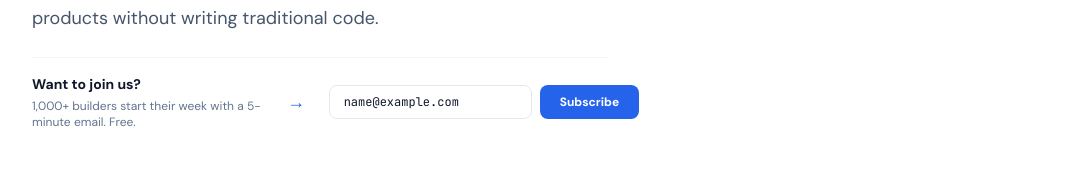
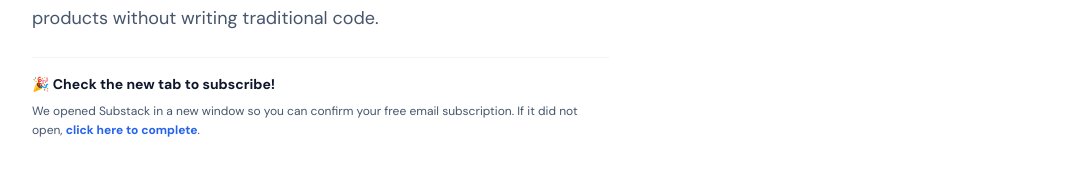
Before and after one commit to tryinaweek/rameshnuti-v2, a Next.js app: page / in a window 1280 px wide. Both pictures are taken after typing "name@example.com" into the empty fields and a click on the button "Subscribe". Shown: the part 624-800 px from the top of the page, without its empty margins (96-1183 px from the left). Built offline with nearby package versions, Linux system fonts and the light colour scheme; no server answers.

Commit message:
fix(newsletter): fix mobile redirection and popup blocking by using client state for substack subscription

```diff
--- a/src/app/page.tsx
+++ b/src/app/page.tsx
@@ -47,8 +47,7 @@ export default function HomePage() {
                   width={340}
                   height={425}
                   priority
-                  className="rounded-xl object-cover grayscale-[15%] hover:grayscale-0 transition-all duration-500"
-                  style={{ width: 340, height: "auto" }}
+                  className="rounded-xl object-cover grayscale-[15%] hover:grayscale-0 transition-all duration-500 w-full h-auto"
                 />
               </div>
             </div>
--- a/src/components/NewsletterForm.tsx
+++ b/src/components/NewsletterForm.tsx
@@ -16,17 +16,110 @@ export function NewsletterForm({
   redirectTo,
 }: NewsletterFormProps) {
   const [email, setEmail] = useState("");
+  const [isSubmitted, setIsSubmitted] = useState(false);
 
-  const handleSubmit = () => {
+  const handleSubmit = (e: React.FormEvent) => {
+    e.preventDefault();
     if (redirectTo && redirectTo.includes("/workshop/resources")) {
       document.cookie = "unlocked_workshop=true; path=/; max-age=86400";
     }
-    if (redirectTo) {
-      setTimeout(() => {
-        window.location.href = redirectTo;
-      }, 100);
+
+    const substackUrl = `https://startupvalue.substack.com/subscribe?email=${encodeURIComponent(email)}`;
+
+    try {
+      window.open(substackUrl, "_blank");
+    } catch (err) {
+      console.error("Popup blocked:", err);
     }
+
+    setIsSubmitted(true);
   };
+
+  if (isSubmitted) {
+    const substackUrl = `https://startupvalue.substack.com/subscribe?email=${encodeURIComponent(email)}`;
+
+    if (variant === "hero") {
+      return (
+        <div className="pt-4 border-t border-slate-100 grid sm:grid-cols-12 gap-4 items-start sm:items-center text-left animate-fade-up">
+          <div className="sm:col-span-12 space-y-2">
+            <p className="font-bold text-sm text-slate-900">🎉 Check the new tab to subscribe!</p>
+            <p className="text-xs text-slate-600 leading-relaxed">
+              We opened Substack in a new window so you can confirm your free email subscription.
+              If it did not open,{" "}
+              <a href={substackUrl} target="_blank" rel="noopener noreferrer" className="text-teal-accent hover:underline font-bold">
+                click here to complete
+              </a>.
+              {redirectTo && (
+                <>
+                  {" "}Or go straight to{" "}
+                  <a href={redirectTo} className="text-teal-accent hover:underline font-bold">
+                    Workshop Resources &rarr;
+                  </a>
+                </>
+              )}
+            </p>
+          </div>
+        </div>
+      );
+    }
+
+    if (variant === "navy") {
+      return (
+        <div className="space-y-2 text-left w-full text-white animate-fade-up">
+          <p className="font-bold text-sm">🎉 Check the new tab to subscribe!</p>
+          <p className="text-xs text-white/70">
+            Substack did not open?{" "}
+            <a href={substackUrl} target="_blank" rel="noopener noreferrer" className="text-teal-accent hover:underline font-bold">
+              Click here to complete
+            </a>.
+            {redirectTo && (
+              <>
+                {" "}Or view{" "}
+                <a href={redirectTo} className="text-teal-accent hover:underline font-bold">
+                  Workshop Resources &rarr;
+                </a>
+              </>
+            )}
+          </p>
+        </div>
+      );
+    }
+
+    return (
+      <div className="premium-card p-6 text-center space-y-4 max-w-md mx-auto animate-fade-up">
+        <div className="w-12 h-12 bg-teal-500/10 border border-teal-500/20 text-teal-accent rounded-full flex items-center justify-center mx-auto text-xl font-bold">
+          ✓
+        </div>
+        <div className="space-y-1">
+          <h3 className="text-slate-900 text-base font-bold">Substack Subscription Opened</h3>
+          <p className="text-slate-500 text-xs leading-relaxed">
+            We opened Substack in a new tab so you can confirm your free email subscription.
+          </p>
+        </div>
+        <div className="space-y-2.5 pt-2">
+          {redirectTo && (
+            <a
+              href={redirectTo}
+              className="btn-primary block w-full text-center py-2.5 text-xs font-semibold"
+            >
+              Access Workshop Resources &rarr;
+            </a>
+          )}
+          <p className="text-[10px] text-slate-400">
+            Substack page did not open?{" "}
+            <a
+              href={substackUrl}
+              target="_blank"
+              rel="noopener noreferrer"
+              className="text-teal-accent hover:underline font-semibold"
+            >
+              Click here to complete signup
+            </a>
+          </p>
+        </div>
+      </div>
+    );
+  }
 
   if (variant === "hero") {
     return (
@@ -40,15 +133,11 @@ export function NewsletterForm({
         </div>
         <div className="sm:col-span-6 space-y-1">
           <form
-            action="https://startupvalue.substack.com/subscribe"
-            method="GET"
-            target="_blank"
             onSubmit={handleSubmit}
             className="flex gap-2"
           >
             <input
               type="email"
-              name="email"
               placeholder={placeholder}
               value={email}
               onChange={(e) => setEmail(e.target.value)}
@@ -71,15 +160,11 @@ export function NewsletterForm({
     return (
       <div className="space-y-1 text-left w-full">
         <form
-          action="https://startupvalue.substack.com/subscribe"
-          method="GET"
-          target="_blank"
           onSubmit={handleSubmit}
           className="flex gap-2 w-full"
         >
           <input
             type="email"
-            name="email"
             placeholder={placeholder}
             value={email}
             onChange={(e) => setEmail(e.target.value)}
@@ -100,15 +185,11 @@ export function NewsletterForm({
   return (
     <div className="space-y-1 max-w-md mx-auto">
       <form
-        action="https://startupvalue.substack.com/subscribe"
-        method="GET"
-        target="_blank"
         onSubmit={handleSubmit}
         className="flex flex-col sm:flex-row gap-3 justify-center"
       >
         <input
           type="email"
-          name="email"
           placeholder={placeholder}
           value={email}
           onChange={(e) => setEmail(e.target.value)}
```
